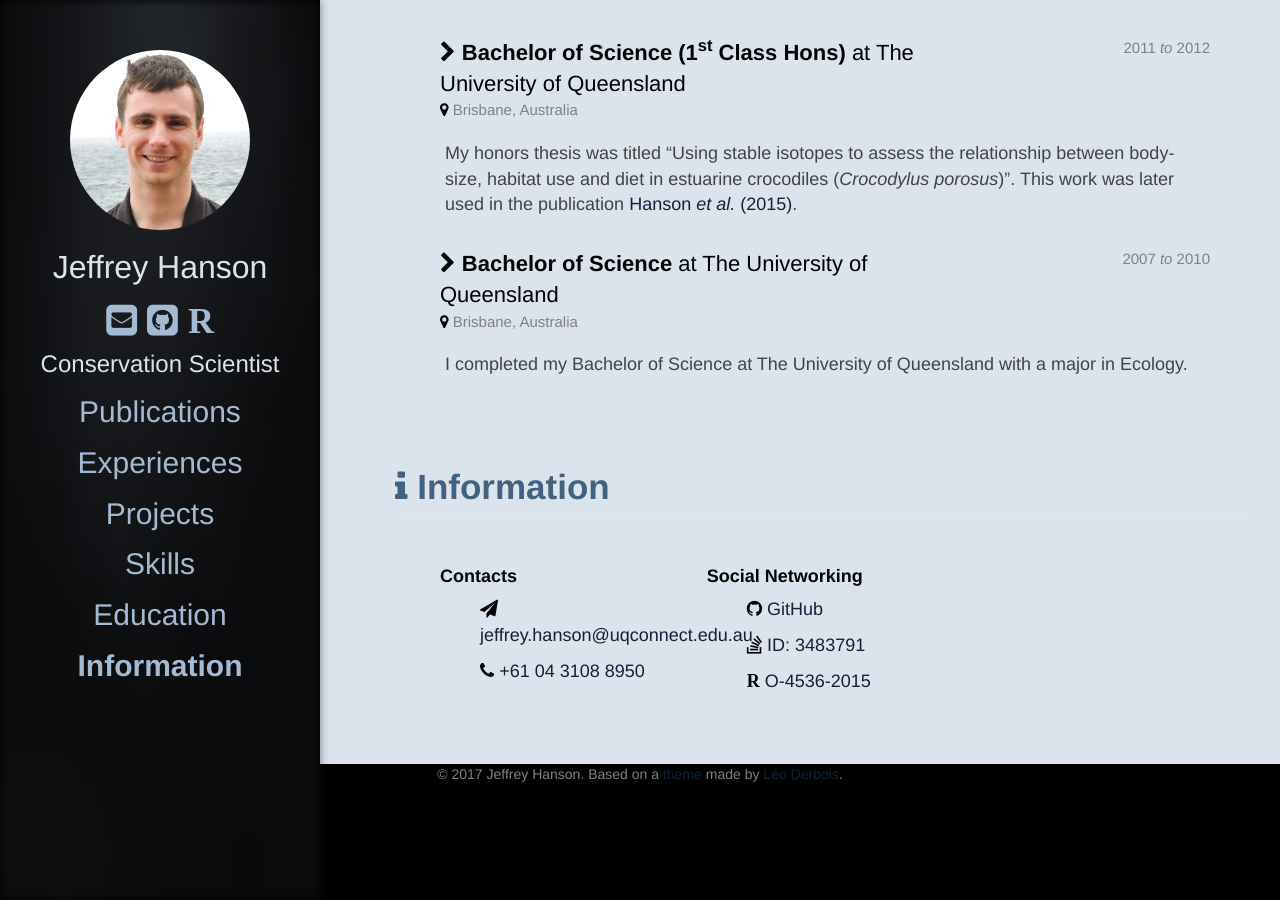
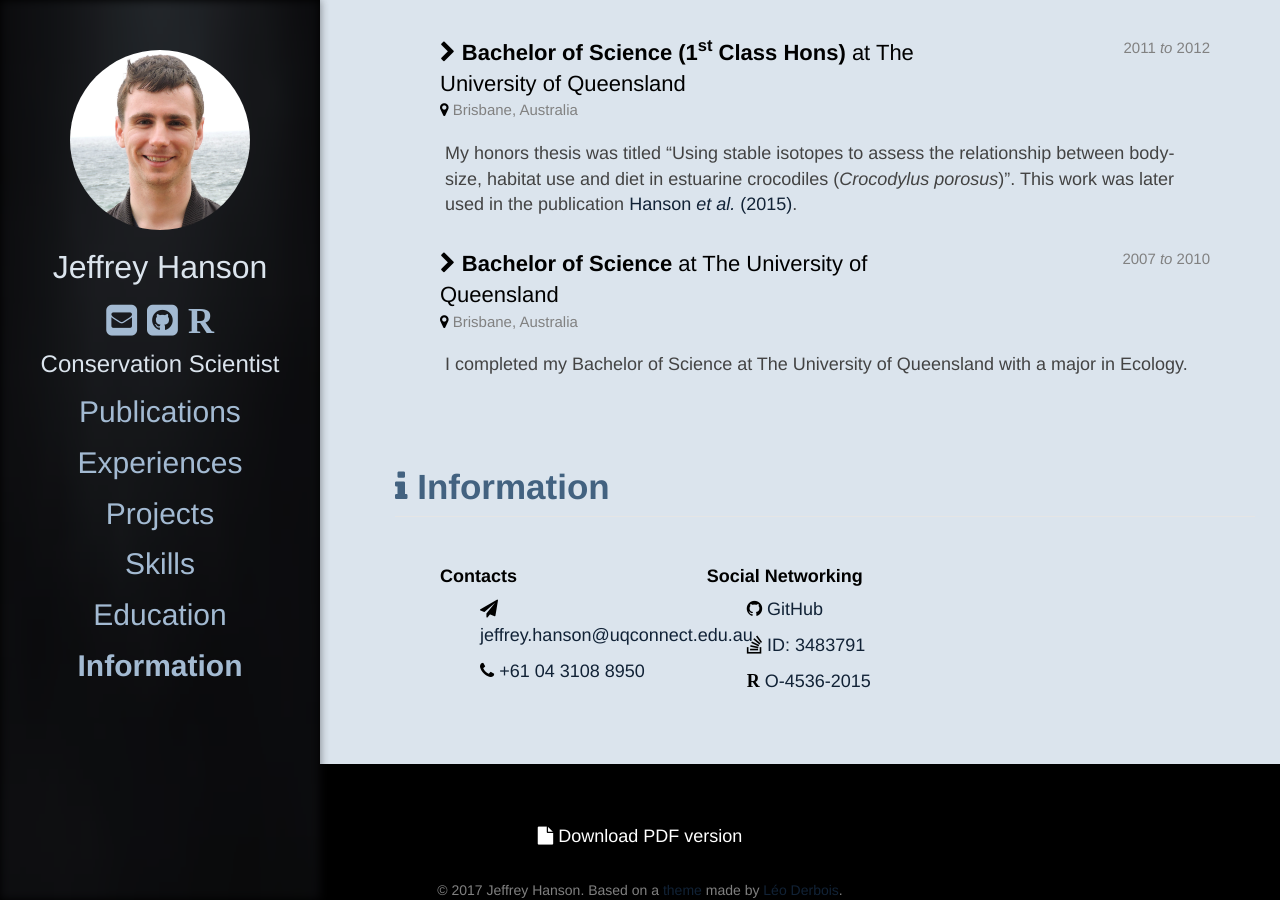
Before and after one commit to jeffreyhanson/jeffreyhanson.github.io, a Jekyll site: the page built from index.html, in a window 1280 px wide and 900 px high, scrolled down 4634 px. Built offline with Jekyll 4.4.1, drawn with Linux system fonts in a browser that asks for light colours; nearby versions of some CDN libraries; before the commit the page ends 5418 px from its top, so only the background shows below that; part of the change alters nothing that is shown.

Commit message:
add in cv download

```diff
--- a/_config.yml
+++ b/_config.yml
@@ -107,8 +107,7 @@ skills:
 speaking-langugages: ["English (native language)"]
 
 # a link to your PDF version of the remuse. If you remove, the button will disappear.
-#resume_pdf: http://cl.ly/3c3a3F2v0a0v/download/boba_fett.pdf
-
+resume_pdf: https://github.com/jeffreyhanson/jeffreyhanson.github.io/raw/master/assets/jeffrey-hanson-cv.pdf
 
 ############################# Build setting (don't touch!) ################################
 markdown: kramdown
```
